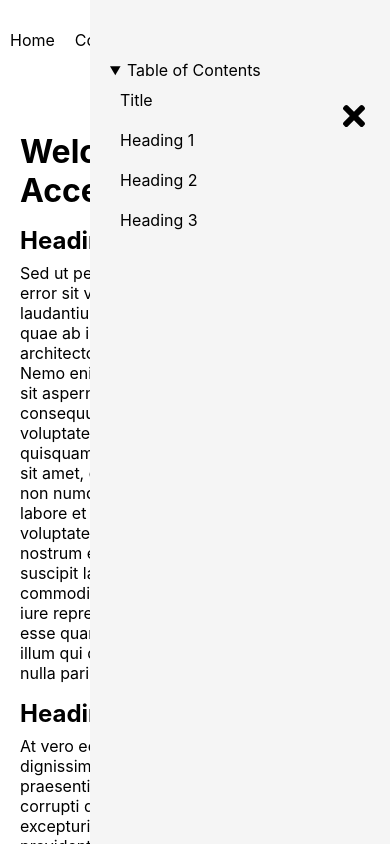
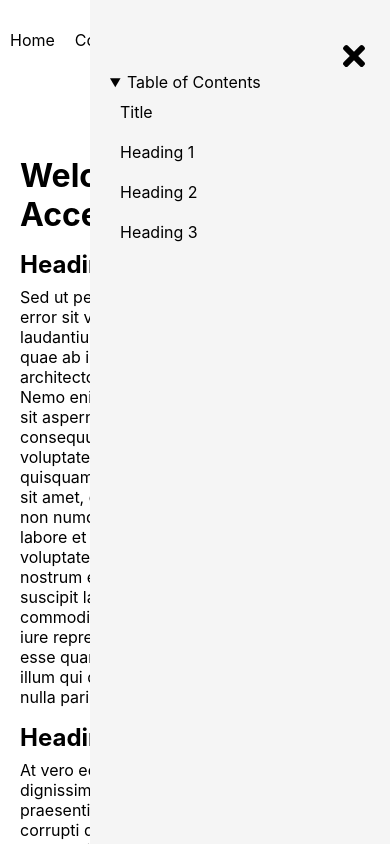
Before and after one commit to YurisCodingClub/accessibility-mentor, a Next.js app: page / in a window 390 px wide. Both pictures are taken after a click on the element 352 px from the left and 118 px from the top of the page. Shown: the top 844 px of the page. Built offline with nearby package versions, Linux system fonts and the light colour scheme.

Commit message:
fix responsiveness of table of content

```diff
--- a/components/content/TableOfContents.jsx
+++ b/components/content/TableOfContents.jsx
@@ -1,10 +1,14 @@
 import React from "react";
 import Link from "next/link";
 import styles from "./TableOfContents.module.css";
+import { FaTimes } from "react-icons/fa";
 
-const TableOfContents = () => {
+const TableOfContents = ({ toggleMenu }) => {
   return (
     <div role="navigation">
+      <div className={styles.faTimes}>
+        <FaTimes size={32} className={styles.menuIcon} onClick={toggleMenu} />
+      </div>
       <details open>
         <summary>Table of Contents</summary>
         <ul>
--- a/components/content/TableOfContents.module.css
+++ b/components/content/TableOfContents.module.css
@@ -5,7 +5,7 @@
 
 .content {
   flex: 1;
-  padding: 2rem;
+  padding: 0 2rem;
   width: 80%;
   display: flex;
   justify-content: center;
@@ -22,7 +22,7 @@
 .widget {
   width: 20%;
   max-width: 350px;
-  padding: 60px 20px;
+  padding: 40px 20px;
   background-color: #f5f5f5;
   height: 100vh;
   overflow-y: auto;
@@ -66,12 +66,18 @@
   .menuIcon {
     display: block;
     cursor: pointer;
-    z-index: 100;
+  }
+
+  .faTimes{
+    width: 100%;
+    display: flex;
+    justify-content: right;
   }
 
   .menuBar {
     display: flex;
     justify-content: right;
+    padding: 10px 0;
   }
 
  .widget.visible {
--- a/components/content/index.jsx
+++ b/components/content/index.jsx
@@ -33,19 +33,11 @@ const Content = () => {
         {/* Menu Icon (visible on small screens) */}
         <div className={styles.menuBar}>
           <div className={styles.menuIcon} onClick={toggleMenu}>
-            {showMenu ? (
-              <FaTimes
-                size={32}
-                className={styles.menuIcon}
-                onClick={toggleMenu}
-              />
-            ) : (
-              <FaBars
-                size={36}
-                className={styles.menuIcon}
-                onClick={toggleMenu}
-              />
-            )}
+            <FaBars
+              size={36}
+              className={styles.menuIcon}
+              onClick={toggleMenu}
+            />
           </div>
         </div>
         <div className={styles.mainContent}>
@@ -59,7 +51,7 @@ const Content = () => {
           showMenu && windowWidth <= 991 ? styles.visible : ""
         }`}
       >
-        <TableOfContents />
+        <TableOfContents toggleMenu={toggleMenu} />
       </div>
     </div>
   );
```
